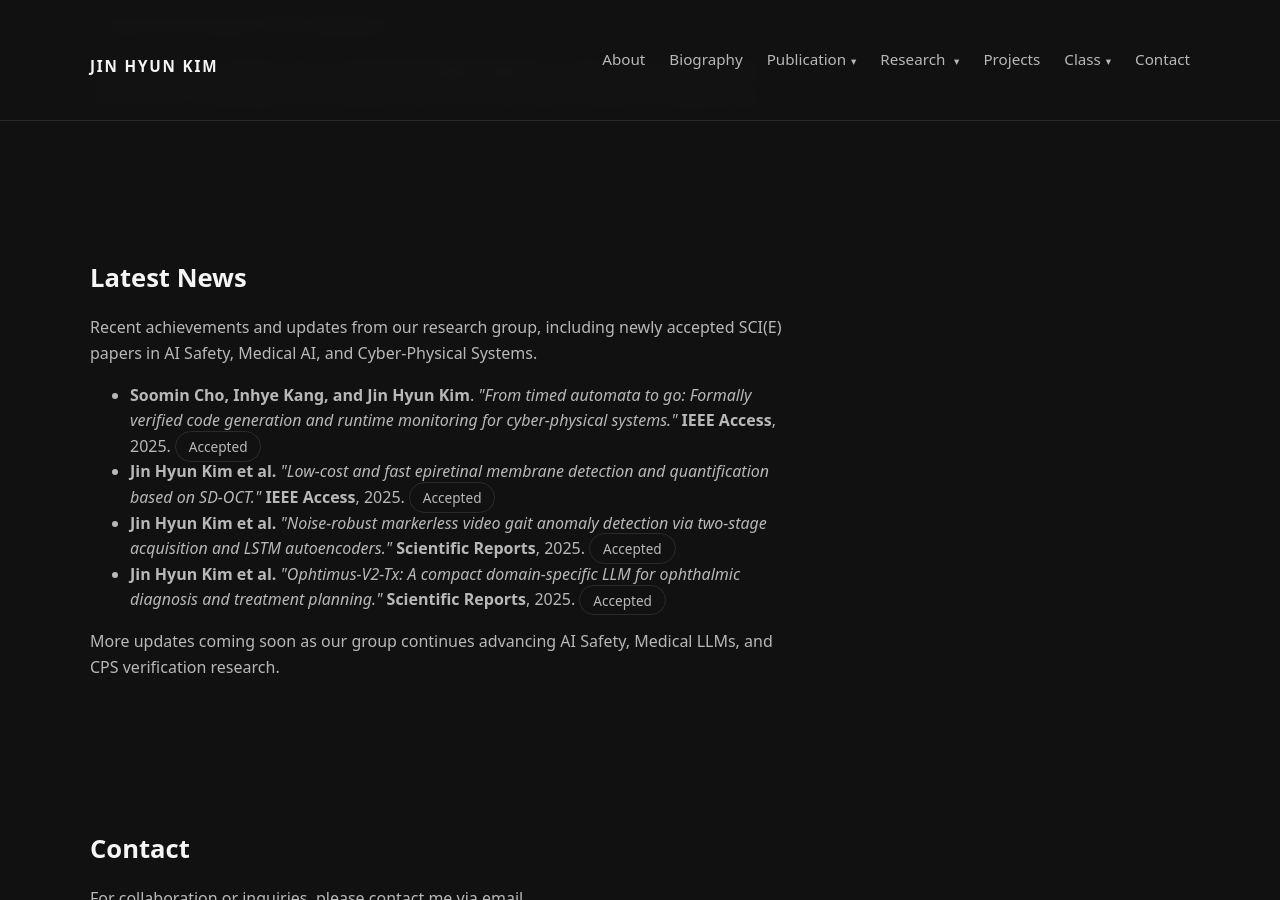
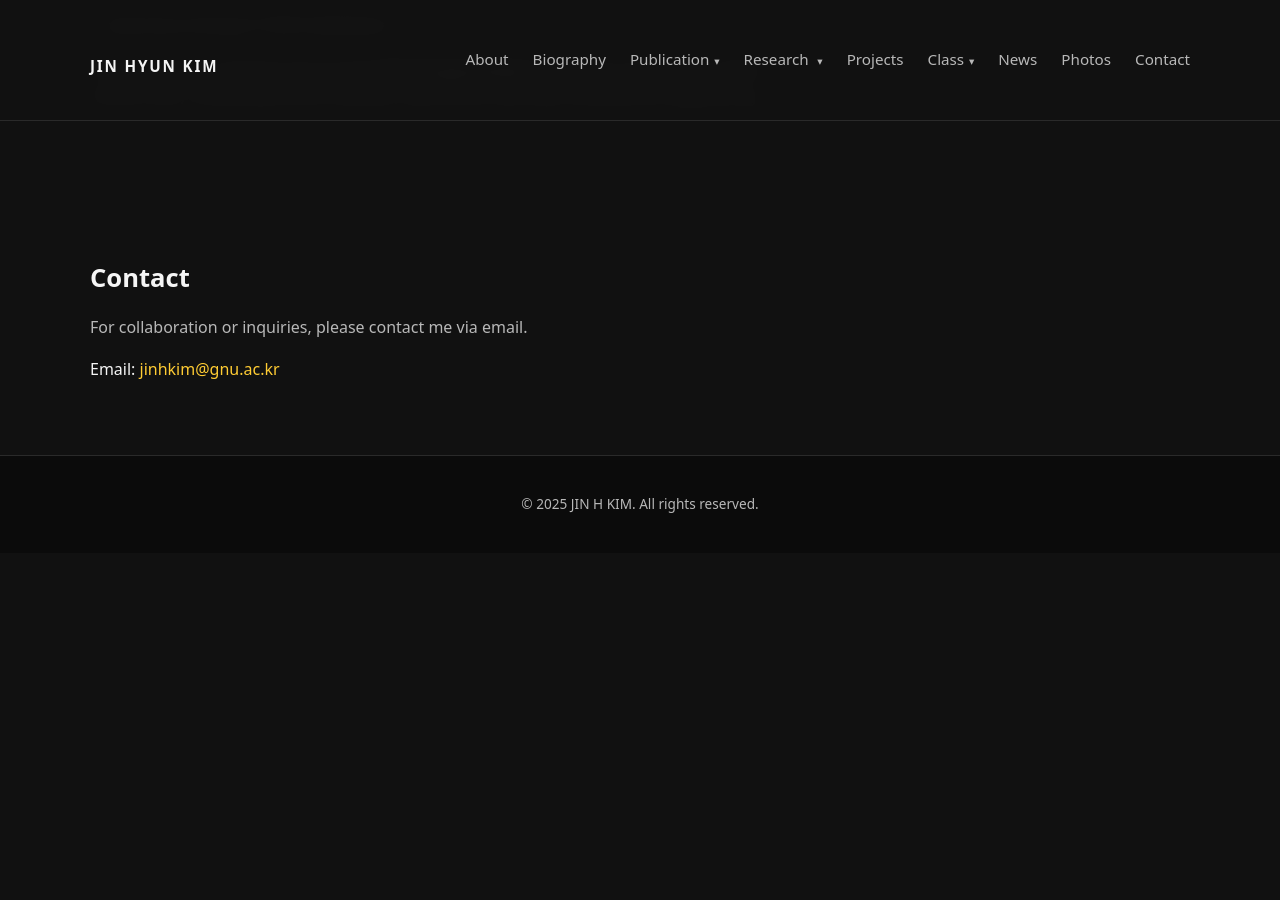
Before and after one commit to jhkim07/jhkim07.github.io, a Jekyll site: the page built from index.md, in a window 1280 px wide and 900 px high, scrolled down 891 px. Built offline with Jekyll 4.4.1, drawn with Linux system fonts in a browser that asks for light colours; after the commit the page ends 1444 px from its top, so only the background shows below that.

Commit message:
add menus

```diff
--- a/_layouts/default.html
+++ b/_layouts/default.html
@@ -95,7 +95,8 @@
               </li>
             </ul>
           </li>
-
+          <li><a href="{{ '/news' | relative_url }}#contact">News</a></li>
+          <li><a href="{{ '/photos/events' | relative_url }}#contact">Photos</a></li>
           <li><a href="{{ '/' | relative_url }}#contact">Contact</a></li>
         </ul>
       </nav>
--- a/index.md
+++ b/index.md
@@ -70,52 +70,6 @@ title: "Home"
   </div>
 </section>
 
-<section id="news" class="section">
-  <div class="container">
-    <h2>Latest News</h2>
-    <p class="section-text">
-      Recent achievements and updates from our research group, including newly accepted
-      SCI(E) papers in AI Safety, Medical AI, and Cyber-Physical Systems.
-    </p>
-
-    <ul class="section-text">
-      <li>
-        <strong>Soomin Cho, Inhye Kang, and Jin Hyun Kim</strong>.
-        <em>"From timed automata to go: Formally verified code generation and runtime monitoring for cyber-physical systems."</em>
-        <strong>IEEE Access</strong>, 2025.
-        <span class="pill">Accepted</span>
-      </li>
-
-      <li>
-        <strong>Jin Hyun Kim et al.</strong>
-        <em>"Low-cost and fast epiretinal membrane detection and quantification based on SD-OCT."</em>
-        <strong>IEEE Access</strong>, 2025.
-        <span class="pill">Accepted</span>
-      </li>
-
-      <li>
-        <strong>Jin Hyun Kim et al.</strong>
-        <em>"Noise-robust markerless video gait anomaly detection via two-stage acquisition and LSTM autoencoders."</em>
-        <strong>Scientific Reports</strong>, 2025.
-        <span class="pill">Accepted</span>
-      </li>
-
-      <li>
-        <strong>Jin Hyun Kim et al.</strong>
-        <em>"Ophtimus-V2-Tx: A compact domain-specific LLM for ophthalmic diagnosis and treatment planning."</em>
-        <strong>Scientific Reports</strong>, 2025.
-        <span class="pill">Accepted</span>
-      </li>
-    </ul>
-
-    <p class="section-text" style="margin-top:1rem;">
-      More updates coming soon as our group continues advancing AI Safety,
-      Medical LLMs, and CPS verification research.
-    </p>
-  </div>
-</section>
-
-
 <section id="contact" class="section">
   <div class="container">
     <h2>Contact</h2>
```
Also changed, not shown: news.md (added, +61 -0 lines), photos/events.md (added).
